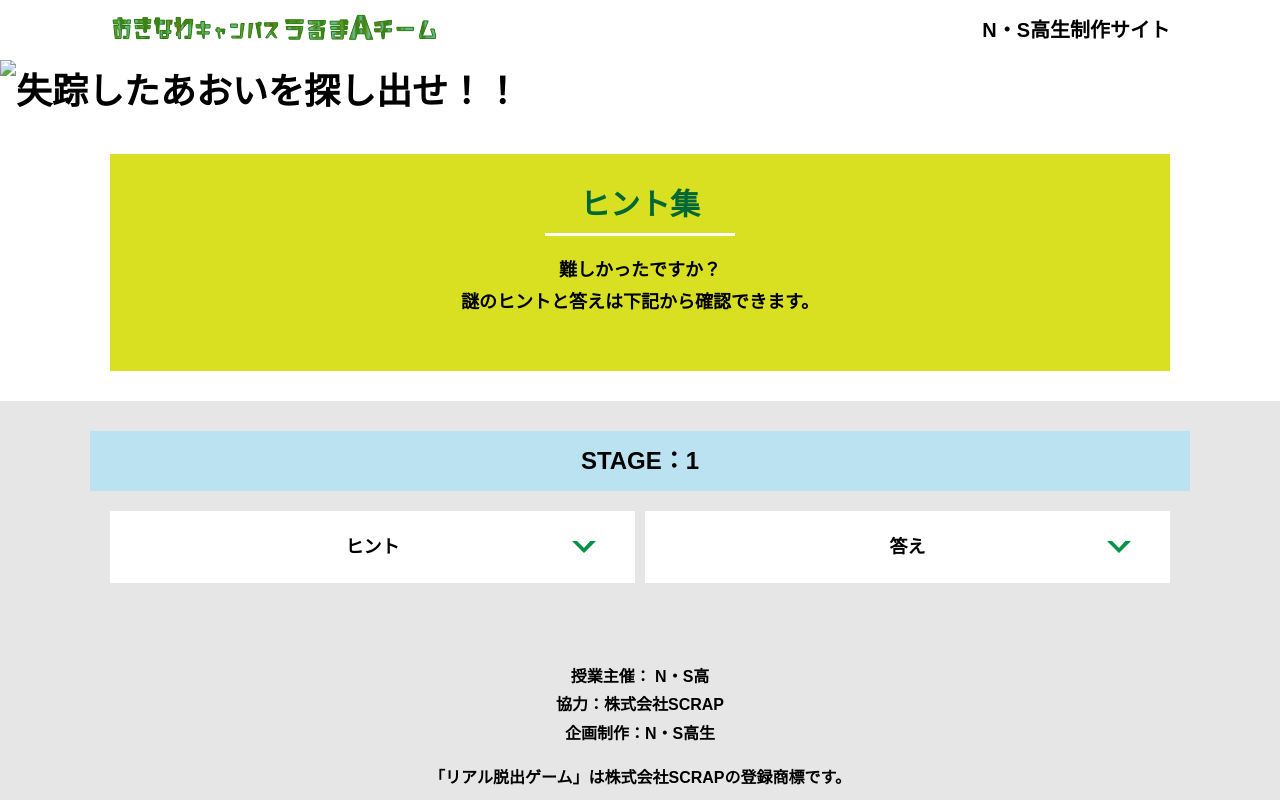
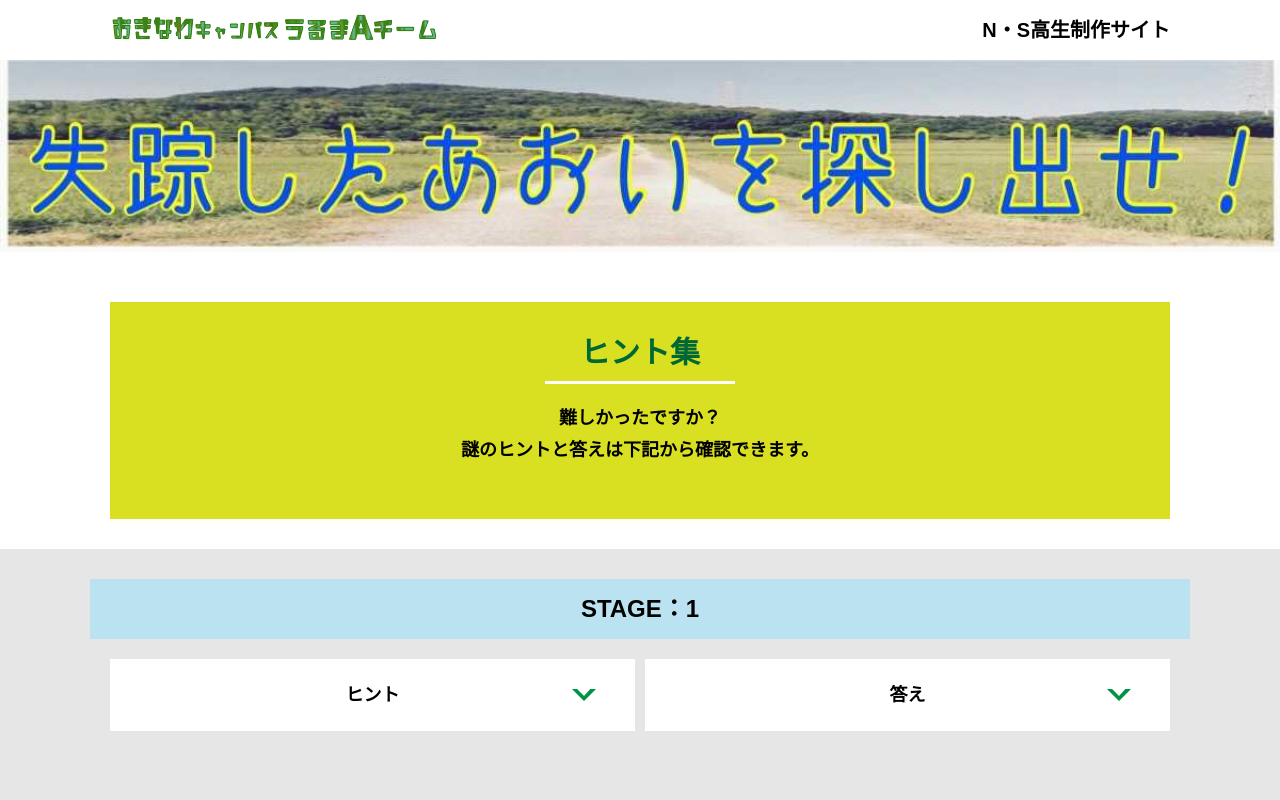
Before and after one commit to rekaomizuki/alfa-omiya-2, a plain HTML site: page hint1.html in a window 1280 px wide. Shown: the top 800 px of the page. Drawn offline with Linux system fonts and the light colour scheme.

Commit message:
Update hint1.html

```diff
--- a/hint1.html
+++ b/hint1.html
@@ -23,7 +23,7 @@
   </header>
   <main class="main hint-page">
     <!-- タイトルエリア　ここから -->
-    <h1 class="main-title"><img src="iOS の画像.jpg" alt="失踪したあおいを探し出せ！！"></h1>
+    <h1 class="main-title"><img src="https://github.com/rekaomizuki/alfa-omiya-2/blob/main/assets/images/iOS%20%E3%81%AE%E7%94%BB%E5%83%8F.jpg?raw=true" alt="失踪したあおいを探し出せ！！"></h1>
     <!-- タイトルエリア　ここまで -->
     <section class="section">
       <div class="container">
```
